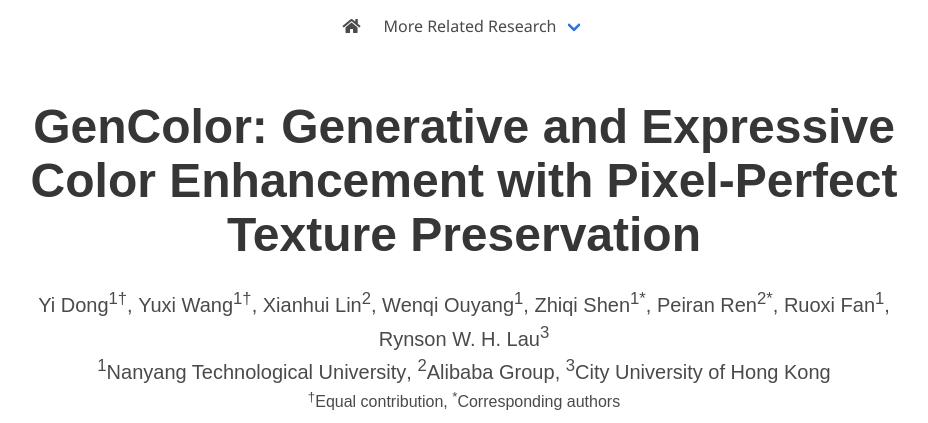
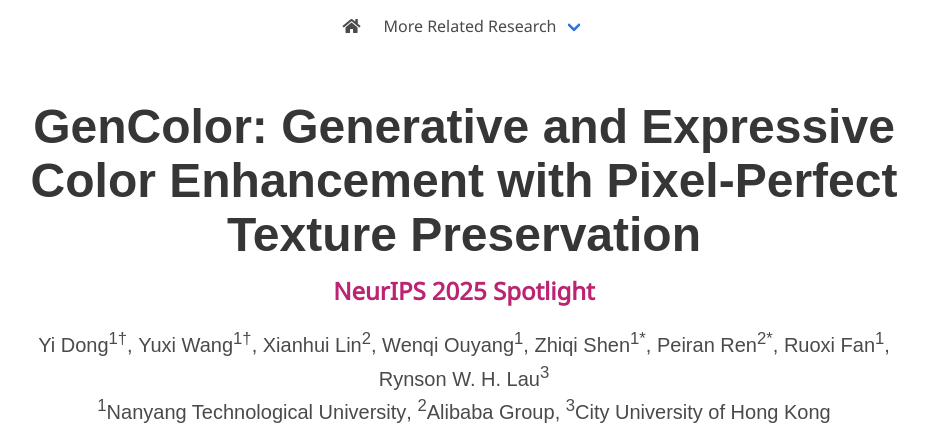
Before and after one commit to NTUYi/ntuyi.github.io, a plain HTML site: page projects/gencolor/index.html in a window 1280 px wide. Shown: the top 423 px of the page, without its empty margins (176-1104 px from the left). Drawn offline with Linux system fonts and the light colour scheme; a web font is replaced by a local one.

Commit message:
Add neurips info

```diff
--- a/projects/gencolor/index.html
+++ b/projects/gencolor/index.html
@@ -167,6 +167,9 @@
                     <div class="column has-text-centered">
                         <h1 class="title is-1 publication-title">GenColor: Generative and Expressive Color Enhancement
                             with Pixel-Perfect Texture Preservation</h1>
+                        <h2 class="subtitle is-4" style="color: #BC2472; font-weight: 600; margin-top: -10px; margin-bottom: 20px;">
+                            NeurIPS 2025 Spotlight
+                        </h2>
                         <div class="is-size-5 publication-authors">
                             <span class="author-block">Yi Dong<sup>1†</sup></span>, <span class="author-block">Yuxi
                                 Wang<sup>1†</sup></span>, <span class="author-block">Xianhui Lin<sup>2</sup></span>,
```
